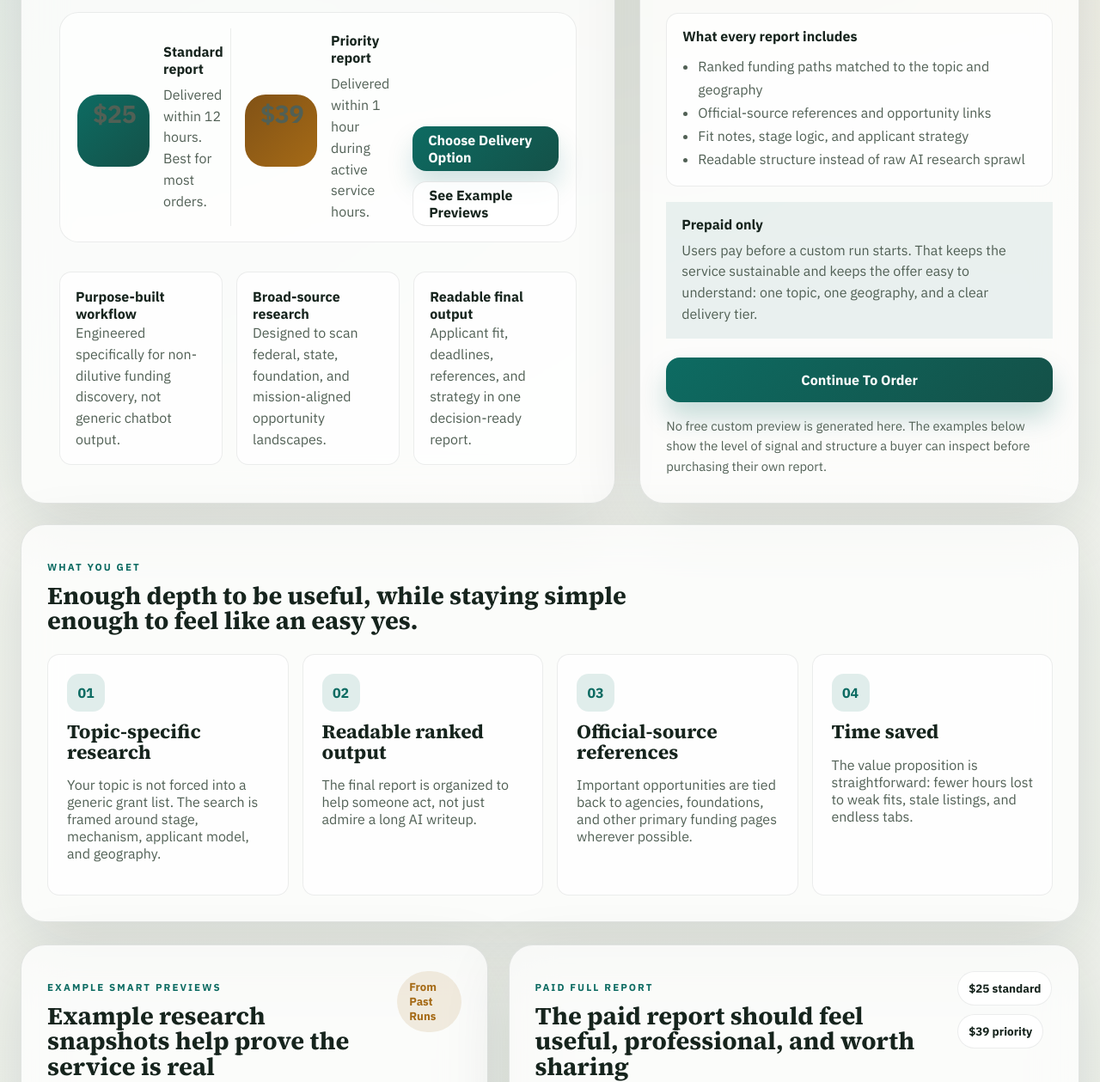
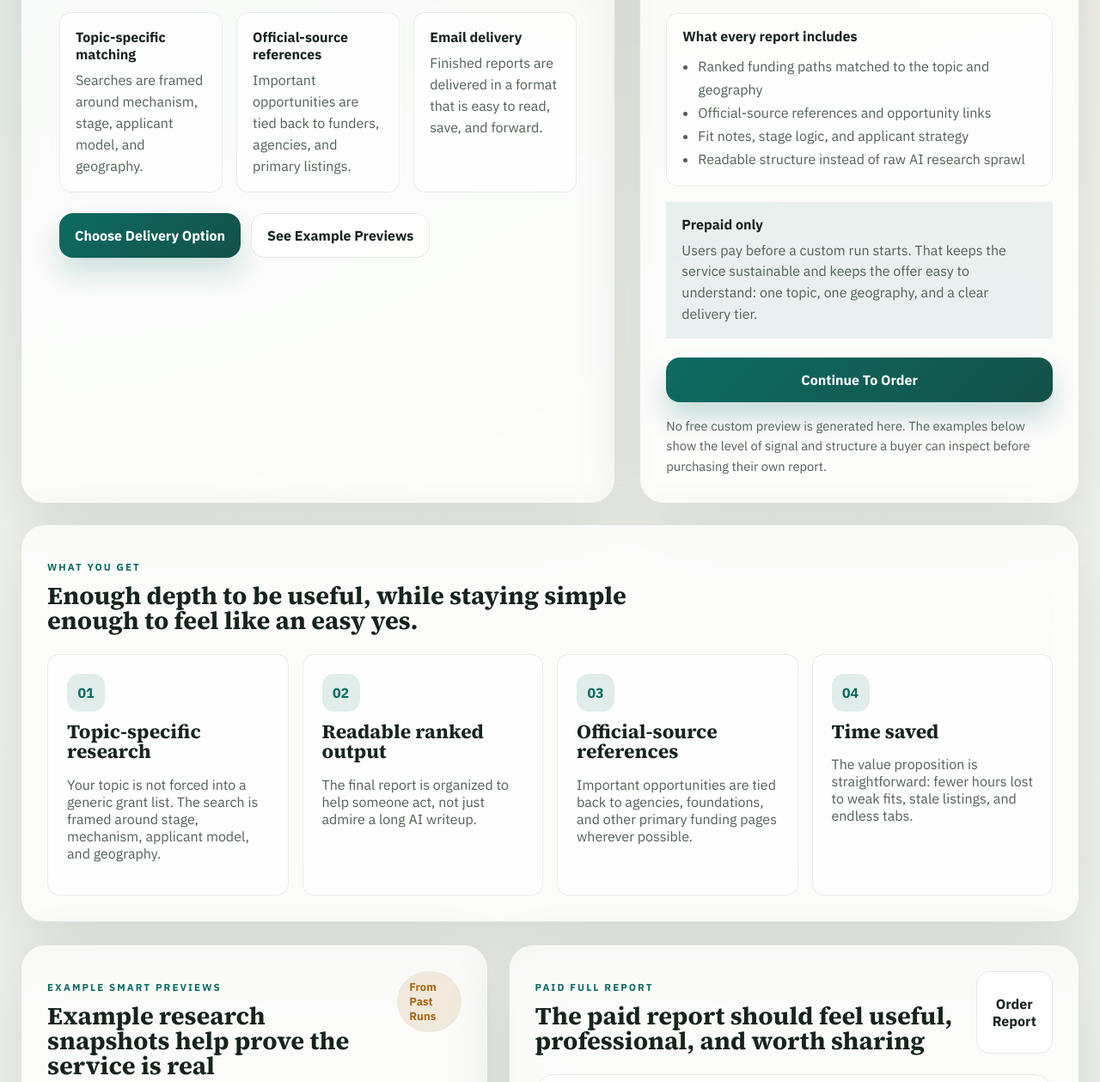
Before and after one commit to PredragSaponjac/grantsignal-site, a plain HTML site: page index.html in a window 1280 px wide. Shown: the part 840-2099 px from the top of the page at 86% size. Drawn offline with Linux system fonts and the light colour scheme.

Commit message:
Simplify duplicate pricing sections

```diff
--- a/index.html
+++ b/index.html
@@ -30,48 +30,32 @@
       <main>
         <section class="hero">
           <div class="hero-copy">
-            <p class="eyebrow">Specialized Funding Research / From $25</p>
-            <h1>Custom grant and non-dilutive funding research with a clear delivery promise.</h1>
+            <p class="eyebrow">Specialized Funding Research / Source-Backed</p>
+            <h1>Custom grant and non-dilutive funding research that helps you move faster.</h1>
             <p class="lede">
               Submit a topic and US geography, and receive a structured funding report built from
               a purpose-engineered research workflow. The offer is simple on purpose: real signal,
               readable output, and less time lost in search tabs.
             </p>
 
-            <div class="price-banner">
-              <div class="price-option price-option-primary">
-                <span class="price-pill">$25</span>
-                <div>
-                  <strong>Standard report</strong>
-                  <span>Delivered within 12 hours. Best for most orders.</span>
-                </div>
+            <div class="hero-summary-grid">
+              <div class="hero-summary-card">
+                <strong>Topic-specific matching</strong>
+                <span>Searches are framed around mechanism, stage, applicant model, and geography.</span>
               </div>
-              <div class="price-option">
-                <span class="price-pill price-pill-alt">$39</span>
-                <div>
-                  <strong>Priority report</strong>
-                  <span>Delivered within 1 hour during active service hours.</span>
-                </div>
+              <div class="hero-summary-card">
+                <strong>Official-source references</strong>
+                <span>Important opportunities are tied back to funders, agencies, and primary listings.</span>
               </div>
-              <div class="hero-actions hero-actions-stacked">
-                <a class="primary-link-button" href="#report">Choose Delivery Option</a>
-                <a class="ghost-link-button" href="#preview">See Example Previews</a>
+              <div class="hero-summary-card">
+                <strong>Email delivery</strong>
+                <span>Finished reports are delivered in a format that is easy to read, save, and forward.</span>
               </div>
             </div>
 
-            <div class="trust-band">
-              <div class="trust-item">
-                <strong>Purpose-built workflow</strong>
-                <span>Engineered specifically for non-dilutive funding discovery, not generic chatbot output.</span>
-              </div>
-              <div class="trust-item">
-                <strong>Broad-source research</strong>
-                <span>Designed to scan federal, state, foundation, and mission-aligned opportunity landscapes.</span>
-              </div>
-              <div class="trust-item">
-                <strong>Readable final output</strong>
-                <span>Applicant fit, deadlines, references, and strategy in one decision-ready report.</span>
-              </div>
+            <div class="hero-actions">
+              <a class="primary-link-button" href="#report">Choose Delivery Option</a>
+              <a class="ghost-link-button" href="#preview">See Example Previews</a>
             </div>
           </div>
 
@@ -81,7 +65,7 @@
                 <p class="card-kicker">Paid Custom Research</p>
                 <h2>Choose your delivery speed</h2>
               </div>
-              <span class="status-pill">From $25</span>
+              <span class="status-pill">Delivered by Email</span>
             </div>
 
             <label class="field">
@@ -308,10 +292,7 @@
                 <p class="card-kicker">Paid Full Report</p>
                 <h3>The paid report should feel useful, professional, and worth sharing</h3>
               </div>
-              <div class="inline-price-tags">
-                <span class="mini-price-tag">$25 standard</span>
-                <span class="mini-price-tag">$39 priority</span>
-              </div>
+              <button class="secondary-button" type="button">Order Report</button>
             </div>
 
             <div class="report-shell">
@@ -379,8 +360,8 @@
                   <span class="lock-label">Paid report</span>
                   <h4>Unlock the full report with ranked opportunities and saved references.</h4>
                   <p>
-                    Public examples prove the methodology. Standard delivery is within 12 hours.
-                    Priority delivery is within 1 hour during active service hours.
+                    Public examples prove the methodology. The paid run delivers the actual custom
+                    work product for the user's topic and geography.
                   </p>
                 </div>
               </div>
--- a/styles.css
+++ b/styles.css
@@ -170,57 +170,29 @@ h1 {
   color: var(--muted);
 }
 
-.price-banner {
+.hero-summary-grid {
   display: grid;
-  grid-template-columns: 1fr 1fr 0.95fr;
+  grid-template-columns: repeat(3, 1fr);
   gap: 16px;
   margin-top: 26px;
-  padding: 18px 20px;
-  border-radius: 22px;
-  background: rgba(255, 255, 255, 0.66);
-  border: 1px solid rgba(22, 36, 29, 0.08);
 }
 
-.price-option {
-  display: flex;
-  align-items: center;
-  gap: 16px;
-  padding: 4px 0;
+.hero-summary-card {
+  padding: 18px;
+  border-radius: var(--radius-md);
+  border: 1px solid rgba(22, 36, 29, 0.08);
+  background: rgba(255, 255, 255, 0.72);
 }
 
-.price-option-primary {
-  border-right: 1px solid rgba(22, 36, 29, 0.08);
-}
-
-.price-pill {
-  display: inline-flex;
-  align-items: center;
-  justify-content: center;
-  min-width: 84px;
-  height: 84px;
-  padding: 0 18px;
-  border-radius: 24px;
-  background: linear-gradient(135deg, var(--brand), #145148);
-  color: white;
-  font-size: 1.8rem;
-  font-weight: 700;
-  letter-spacing: -0.02em;
-}
-
-.price-pill-alt {
-  background: linear-gradient(135deg, #815216, #a56a16);
-}
-
-.price-option strong,
+.hero-summary-card strong,
 .inclusions-card strong,
 .billing-note strong {
   display: block;
   font-size: 1rem;
 }
 
-.price-option span,
+.hero-summary-card span,
 .billing-note span,
-.trust-item span,
 .offer-card p,
 .inclusions-card li,
 .summary-label,
@@ -234,7 +206,7 @@ h1 {
   color: var(--muted);
 }
 
-.price-option span {
+.hero-summary-card span {
   display: block;
   margin-top: 8px;
   line-height: 1.55;
@@ -243,13 +215,9 @@ h1 {
 .hero-actions {
   display: flex;
   align-items: center;
-  justify-content: flex-end;
+  justify-content: flex-start;
   gap: 12px;
-}
-
-.hero-actions-stacked {
-  flex-direction: column;
-  align-items: stretch;
+  margin-top: 24px;
 }
 
 .primary-link-button,
@@ -277,13 +245,6 @@ h1 {
   color: var(--ink);
 }
 
-.trust-band {
-  display: grid;
-  grid-template-columns: repeat(3, 1fr);
-  gap: 16px;
-  margin-top: 34px;
-}
-
 .trust-item,
 .inclusions-card,
 .summary-block,
@@ -298,20 +259,11 @@ h1 {
   background: rgba(255, 255, 255, 0.72);
 }
 
-.trust-item {
-  padding: 18px 18px 16px;
-}
-
 .trust-item strong,
 .summary-block strong,
 .signal-badge,
 .status-pill {
   display: block;
-}
-
-.trust-item span {
-  margin-top: 8px;
-  line-height: 1.55;
 }
 
 .query-card-header,
@@ -560,26 +512,6 @@ h1 {
 .signal-badge {
   background: rgba(165, 106, 22, 0.12);
   color: var(--gold);
-}
-
-.inline-price-tags {
-  display: flex;
-  flex-wrap: wrap;
-  gap: 10px;
-  align-self: flex-start;
-}
-
-.mini-price-tag {
-  display: inline-flex;
-  align-items: center;
-  justify-content: center;
-  padding: 10px 12px;
-  border-radius: 999px;
-  background: rgba(255, 255, 255, 0.86);
-  border: 1px solid rgba(22, 36, 29, 0.08);
-  font-size: 0.84rem;
-  font-weight: 700;
-  color: var(--ink);
 }
 
 .example-browser {
@@ -839,7 +771,7 @@ h1 {
 @media (max-width: 1120px) {
   .hero,
   .panel-grid,
-  .trust-band,
+  .hero-summary-grid,
   .offer-grid,
   .evidence-grid,
   .process-grid {
@@ -847,18 +779,11 @@ h1 {
   }
 
   .field-row,
-  .price-banner,
   .delivery-grid,
   .example-browser,
   .signal-columns,
   .report-sections {
     grid-template-columns: 1fr;
-  }
-
-  .price-option-primary {
-    border-right: none;
-    border-bottom: 1px solid rgba(22, 36, 29, 0.08);
-    padding-bottom: 16px;
   }
 
   .hero-actions {
```
